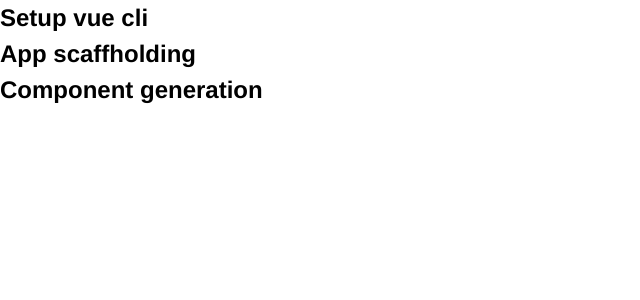
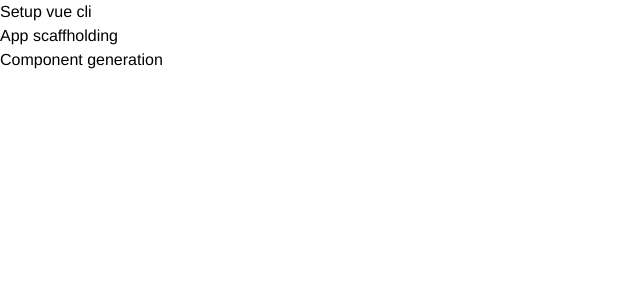
Before and after one commit to amalshehu/do-it, a Vue app: page / in a window 1280 px wide. Shown: the top 300 px of the page, without its empty margins (0-640 px from the left). Built offline with nearby package versions, Linux system fonts and the light colour scheme.

Commit message:
Use Todo component to display individual item

```diff
--- a/src/components/Todo.vue
+++ b/src/components/Todo.vue
@@ -1,12 +1,13 @@
 <template>
   <div>
-    <p>Todo Item</p>
+    <p>{{todo.title}}</p>
   </div>
 </template>
 
 <script>
 export default {
-  name: "Todo"
+  name: "Todo",
+  props: ["todo"]
 };
 </script>
 
--- a/src/components/Todos.vue
+++ b/src/components/Todos.vue
@@ -1,14 +1,16 @@
 <template>
   <div>
     <div v-bind:key="todo.id" v-for="todo in todos">
-      <h2>{{todo.title}}</h2>
+      <Todo v-bind:todo="todo"/>
     </div>
   </div>
 </template>
 
 <script>
+import Todo from "./Todo";
 export default {
   name: "Todos",
+  components: { Todo },
   props: ["todos"]
 };
 </script>
```
